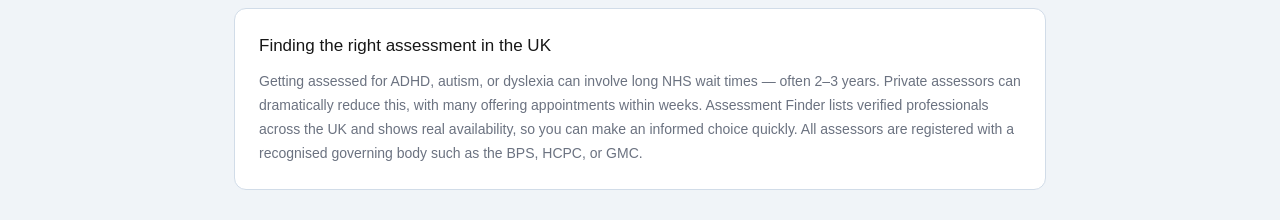
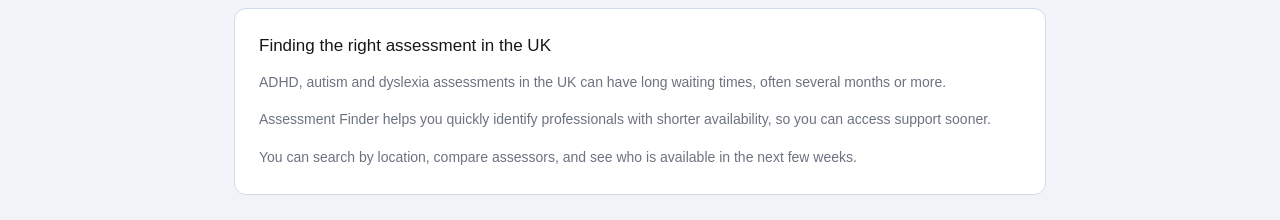
Before and after one commit to DanielBoneham/assessment-finder, a Next.js app: page / in a window 1280 px wide. Shown: the part 704-924 px from the top of the page. Built offline with nearby package versions, Linux system fonts and the light colour scheme; no server answers; the database is empty.

Commit message:
update SEO text

```diff
--- a/app/page.tsx
+++ b/app/page.tsx
@@ -48,8 +48,14 @@
             <h2 style={{ fontSize: '17px', fontWeight: 500, marginBottom: '0.75rem' }}>
               Finding the right assessment in the UK
             </h2>
-            <p style={{ fontSize: '14px', color: '#6b7280', lineHeight: 1.7 }}>
-              Getting assessed for ADHD, autism, or dyslexia can involve long NHS wait times — often 2–3 years. Private assessors can dramatically reduce this, with many offering appointments within weeks. Assessment Finder lists verified professionals across the UK and shows real availability, so you can make an informed choice quickly. All assessors are registered with a recognised governing body such as the BPS, HCPC, or GMC.
+            <p style={{ fontSize: '14px', color: '#6b7280', lineHeight: 1.8, marginBottom: '0.75rem' }}>
+              ADHD, autism and dyslexia assessments in the UK can have long waiting times, often several months or more.
+            </p>
+            <p style={{ fontSize: '14px', color: '#6b7280', lineHeight: 1.8, marginBottom: '0.75rem' }}>
+              Assessment Finder helps you quickly identify professionals with shorter availability, so you can access support sooner.
+            </p>
+            <p style={{ fontSize: '14px', color: '#6b7280', lineHeight: 1.8, margin: 0 }}>
+              You can search by location, compare assessors, and see who is available in the next few weeks.
             </p>
           </div>
         </Container>
```
